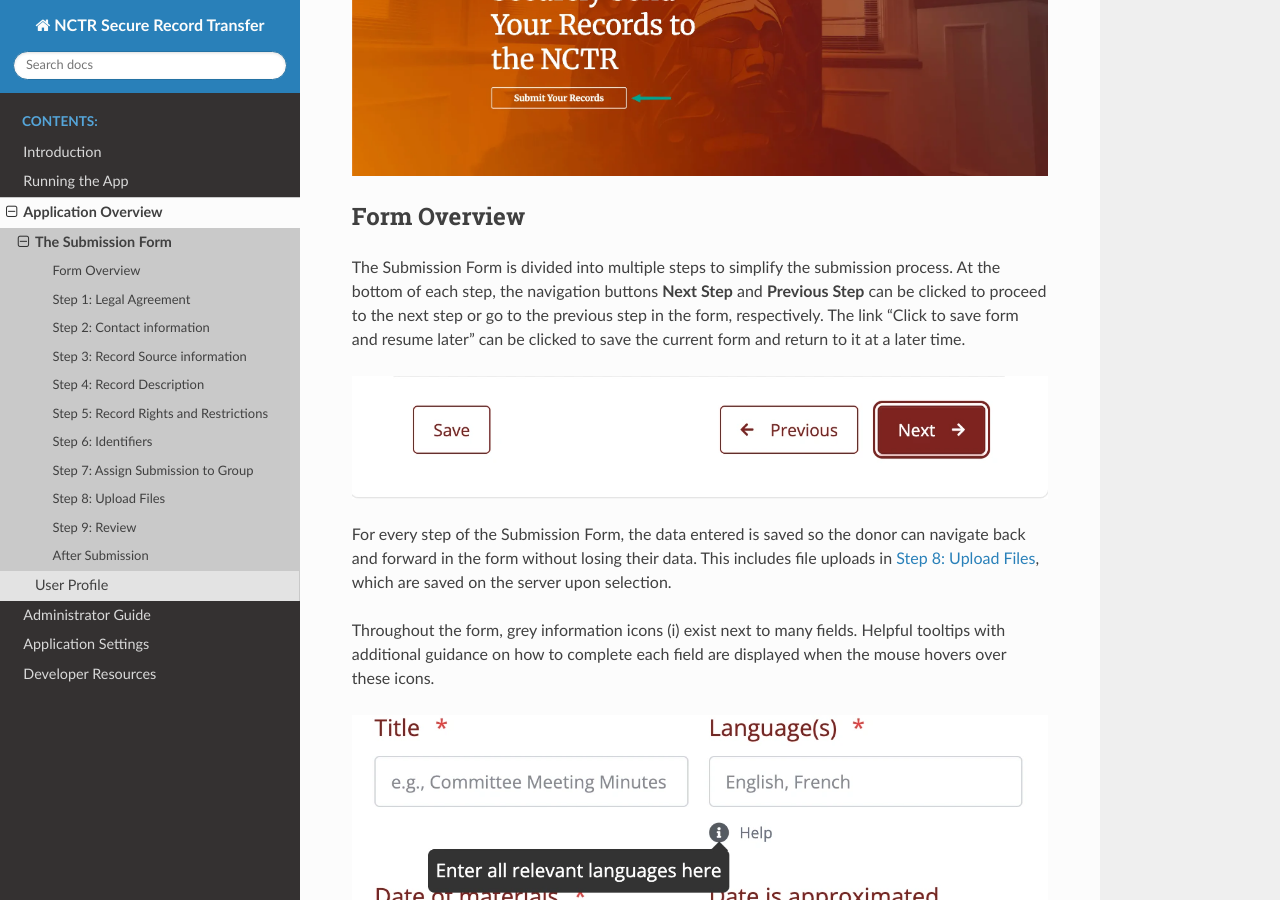
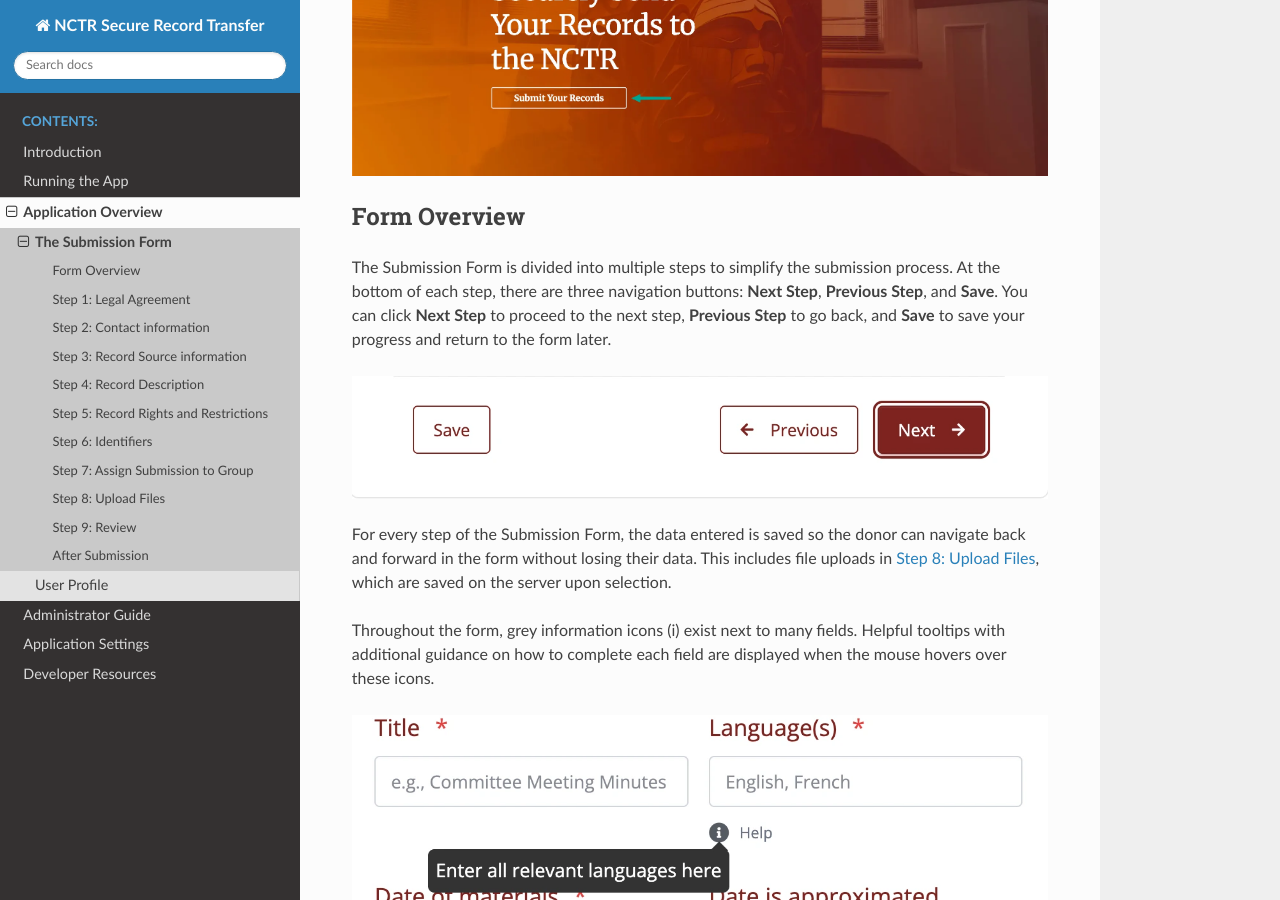
Before and after one commit to NationalCentreTruthReconciliation/Secure-Record-Transfer, a Sphinx documentation site: the page built from docs/application_overview/submission-form.rst, in a window 1280 px wide and 900 px high, scrolled down 432 px. Built offline with Sphinx 7.4.7 and the Read the Docs theme 3.1.0, drawn with Linux system fonts in a browser that asks for light colours; some of the changed text lies outside the part shown.

Commit message:
Fix text according to the new changes introduced in the submission form

```diff
--- a/docs/application_overview/submission-form.rst
+++ b/docs/application_overview/submission-form.rst
@@ -14,11 +14,7 @@ Your Records" button on the homepage. This will take the donor to the submission
 Form Overview
 #############
 
-The Submission Form is divided into multiple steps to simplify the submission process. At the
-bottom of each step, the navigation buttons **Next Step** and **Previous Step** can be clicked to
-proceed to the next step or go to the previous step in the form, respectively. The link "Click to
-save form and resume later" can be clicked to save the current form and return to it at a later
-time.
+The Submission Form is divided into multiple steps to simplify the submission process. At the bottom of each step, there are three navigation buttons: **Next Step**, **Previous Step**, and **Save**. You can click **Next Step** to proceed to the next step, **Previous Step** to go back, and **Save** to save your progress and return to the form later.
 
 .. image:: images/form_navigation.webp
     :alt: Navigation buttons on the submission form
@@ -212,6 +207,8 @@ field.
 A preview of an uploaded file can be seen by clicking on its file icon. The donor can also remove
 uploaded files by clicking on the (x) icon.
 
+At the bottom of this section, there is also an indicator showing how many megabytes (MB) of files the donor can still upload. This helps donors keep track of their remaining upload limit as they add or remove files.
+
 .. image:: images/submission_step_8_uploaded_file.webp
     :alt: Step 8 of the submission form, an uploaded file
 
@@ -226,7 +223,7 @@ want to edit. This will take them back to that step.
 .. image:: images/submission_step_9.webp
     :alt: Step 9 of the submission form
 
-After making any necessary changes, the donor can click on the **Return to Review** button to go
+After making any necessary changes, the donor can click on the **Return** button to go
 back to the review step.
 
 .. image:: images/submission_step_9_return_to_review.webp
```
Also changed, not shown: other parts of docs/application_overview/submission-form.rst (+1 -2 lines).
